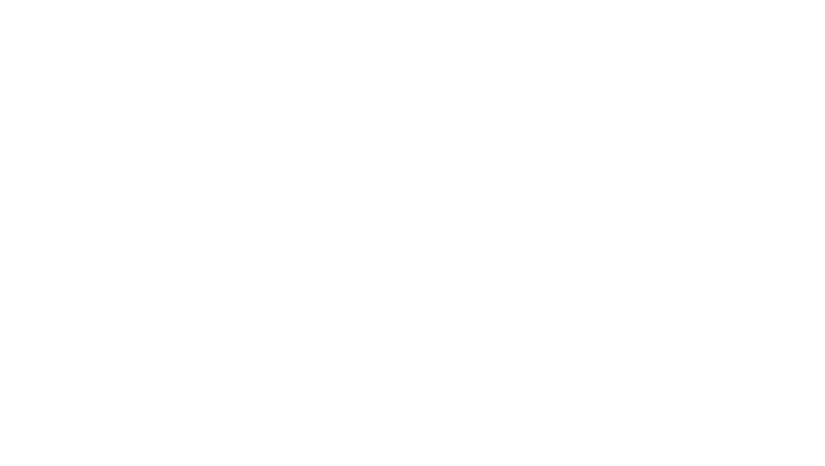
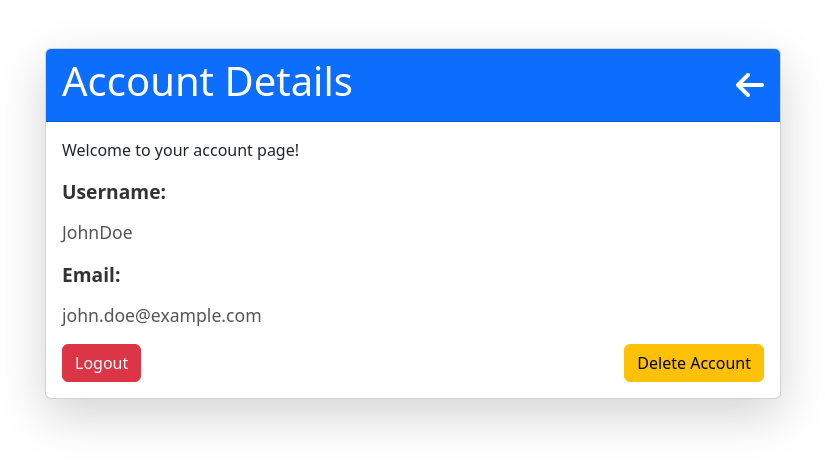
Before and after one commit to Elli0ttH0rne/3813ICT-Assessment, an Angular app in the folder 3813ICT-Assessment/: page /account in a window 1280 px wide. Before the commit this address led to /. Shown: the top 466 px of the page, without its empty margins (227-1052 px from the left). Built offline with nearby package versions, Linux system fonts and the light colour scheme.

Commit message:
Account page created

```diff
--- a/3813ICT-Assessment/src/app/account/account.component.css
+++ b/3813ICT-Assessment/src/app/account/account.component.css
@@ -0,0 +1,10 @@
+.form-label {
+    font-weight: bold;
+    font-size: 1.2em;
+    color: #333;
+  }
+
+  .form-text {
+    font-size: 1.1em;
+    color: #555;
+  }
--- a/3813ICT-Assessment/src/app/account/account.component.html
+++ b/3813ICT-Assessment/src/app/account/account.component.html
@@ -1 +1,28 @@
-<p>account works!</p>
+<div class="container mt-5">
+    <div class="row justify-content-center">
+      <div class="col-md-8">
+        <div class="card shadow-lg">
+          <div class="card-header bg-primary text-white d-flex justify-content-between align-items-center">
+            <h1 class="card-title">Account Details</h1>
+            <i class="fas fa-arrow-left fa-2x" style="cursor: pointer;" (click)="navigateBack()"></i>
+          </div>
+          <div class="card-body">
+            <!-- Account details content here -->
+            <p>Welcome to your account page!</p>
+            <div class="form-group">
+              <label for="username" class="form-label">Username:</label>
+              <p id="username" class="form-text">{{ username }}</p>
+            </div>
+            <div class="form-group">
+              <label for="email" class="form-label">Email:</label>
+              <p id="email" class="form-text">{{ email }}</p>
+            </div>
+            <div class="d-flex justify-content-between mt-3">
+              <button class="btn btn-danger" (click)="logout()">Logout</button>
+              <button class="btn btn-warning" (click)="deleteAccount()">Delete Account</button>
+            </div>
+          </div>
+        </div>
+      </div>
+    </div>
+  </div>
--- a/3813ICT-Assessment/src/app/account/account.component.ts
+++ b/3813ICT-Assessment/src/app/account/account.component.ts
@@ -1,12 +1,34 @@
 import { Component } from '@angular/core';
+import { Router } from '@angular/router';
+import { CommonModule } from '@angular/common';
 
 @Component({
   selector: 'app-account',
+  templateUrl: './account.component.html',
+  styleUrls: ['./account.component.css'],
   standalone: true,
-  imports: [],
-  templateUrl: './account.component.html',
-  styleUrl: './account.component.css'
+  imports: [CommonModule]
 })
 export class AccountComponent {
+  username: string = 'JohnDoe'; // Example username
+  email: string = 'john.doe@example.com'; // Example email
 
+  constructor(private router: Router) {}
+
+  // Navigate back to the user-group component
+  navigateBack(): void {
+    this.router.navigate(['/user-group']);
+  }
+
+  // Navigate to the root route (logout)
+  logout(): void {
+    this.router.navigate(['']);
+  }
+
+  // Handle account deletion
+  deleteAccount(): void {
+    // Add your account deletion logic here
+    console.log('Account deleted');
+    this.router.navigate(['']);
+  }
 }
--- a/3813ICT-Assessment/src/app/user-group/user-group.component.html
+++ b/3813ICT-Assessment/src/app/user-group/user-group.component.html
@@ -4,7 +4,7 @@
       <div class="card shadow-lg">
         <div class="card-header bg-primary text-white d-flex justify-content-between align-items-center">
           <h1 class="card-title">Your Groups</h1>
-            <i class="fas fa-user-circle fa-2x"></i>
+          <i class="fas fa-user-circle fa-2x" style="cursor: pointer;" (click)="navigateToAccount()"></i>
         </div>
         <div class="card-body">
           <ul class="list-group">
--- a/3813ICT-Assessment/src/app/user-group/user-group.component.ts
+++ b/3813ICT-Assessment/src/app/user-group/user-group.component.ts
@@ -1,4 +1,5 @@
 import { Component } from '@angular/core';
+import { Router } from '@angular/router';
 import { CommonModule } from '@angular/common';
 
 @Component({
@@ -9,6 +10,8 @@
   imports: [CommonModule]
 })
 export class UserGroupComponent {
+  constructor(private router: Router) {}
+
   // Track the open state of each group
   openGroups: { [key: number]: boolean } = {};
 
@@ -40,4 +43,9 @@
   toggleGroup(index: number): void {
     this.openGroups[index] = !this.openGroups[index];
   }
+
+  // Navigate to the account component
+  navigateToAccount(): void {
+    this.router.navigate(['/account']);
+  }
 }
--- a/3813ICT-Assessment/src/main.ts
+++ b/3813ICT-Assessment/src/main.ts
@@ -4,13 +4,15 @@
 import { LoginComponent } from './app/login/login.component';
 import { UserGroupComponent } from './app/user-group/user-group.component';
 import { RegisterComponent } from './app/register/register.component';
+import { AccountComponent } from './app/account/account.component'; // Import the AccountComponent
 
 bootstrapApplication(AppComponent, {
   providers: [
     provideRouter([
       { path: '', component: LoginComponent },
       { path: 'user-group', component: UserGroupComponent },
-      { path: 'register', component: RegisterComponent }
+      { path: 'register', component: RegisterComponent },
+      { path: 'account', component: AccountComponent } // Add the account route
     ])
   ]
 });
```
Lines whose indentation alone changed are shown as unchanged.
